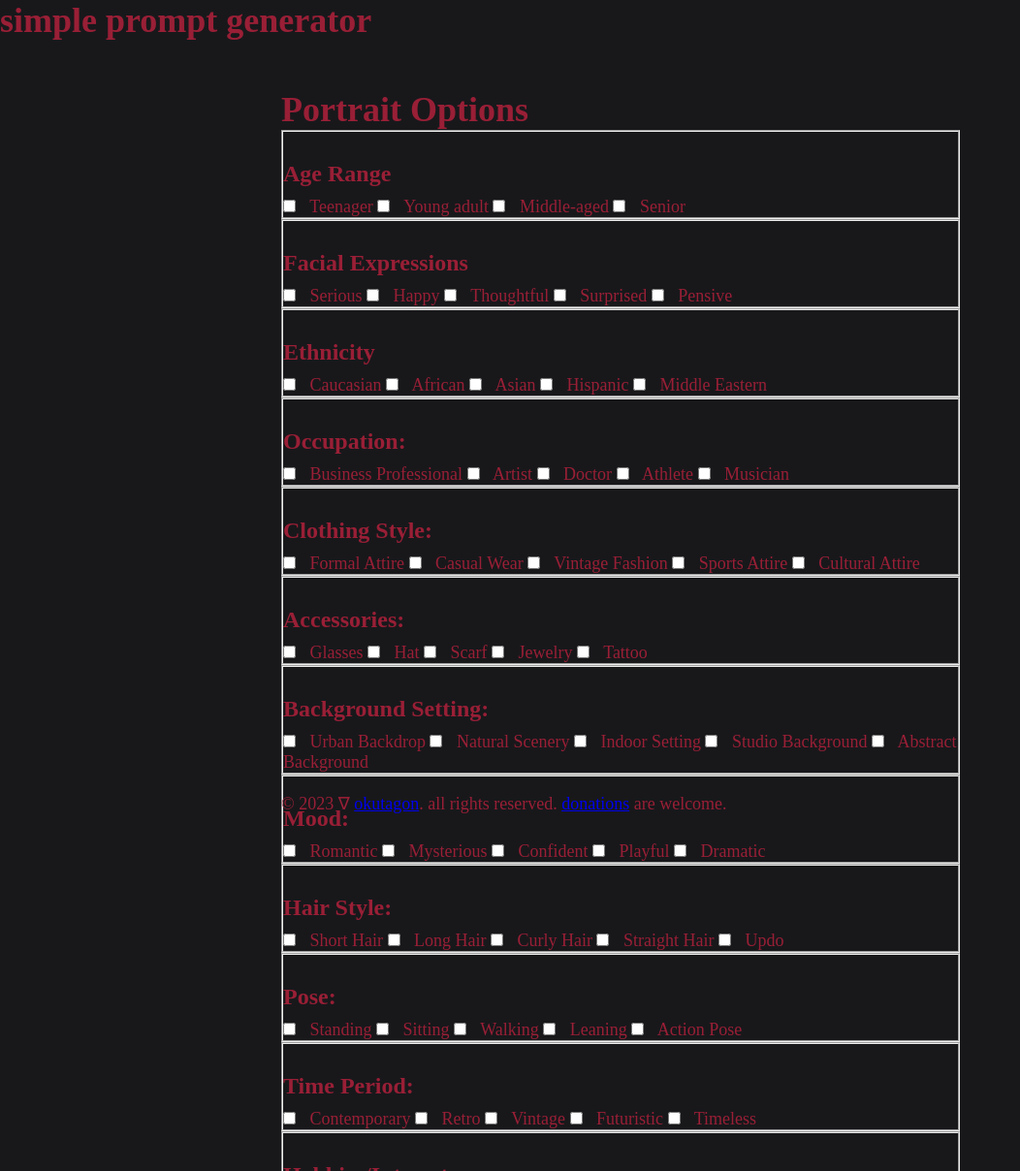
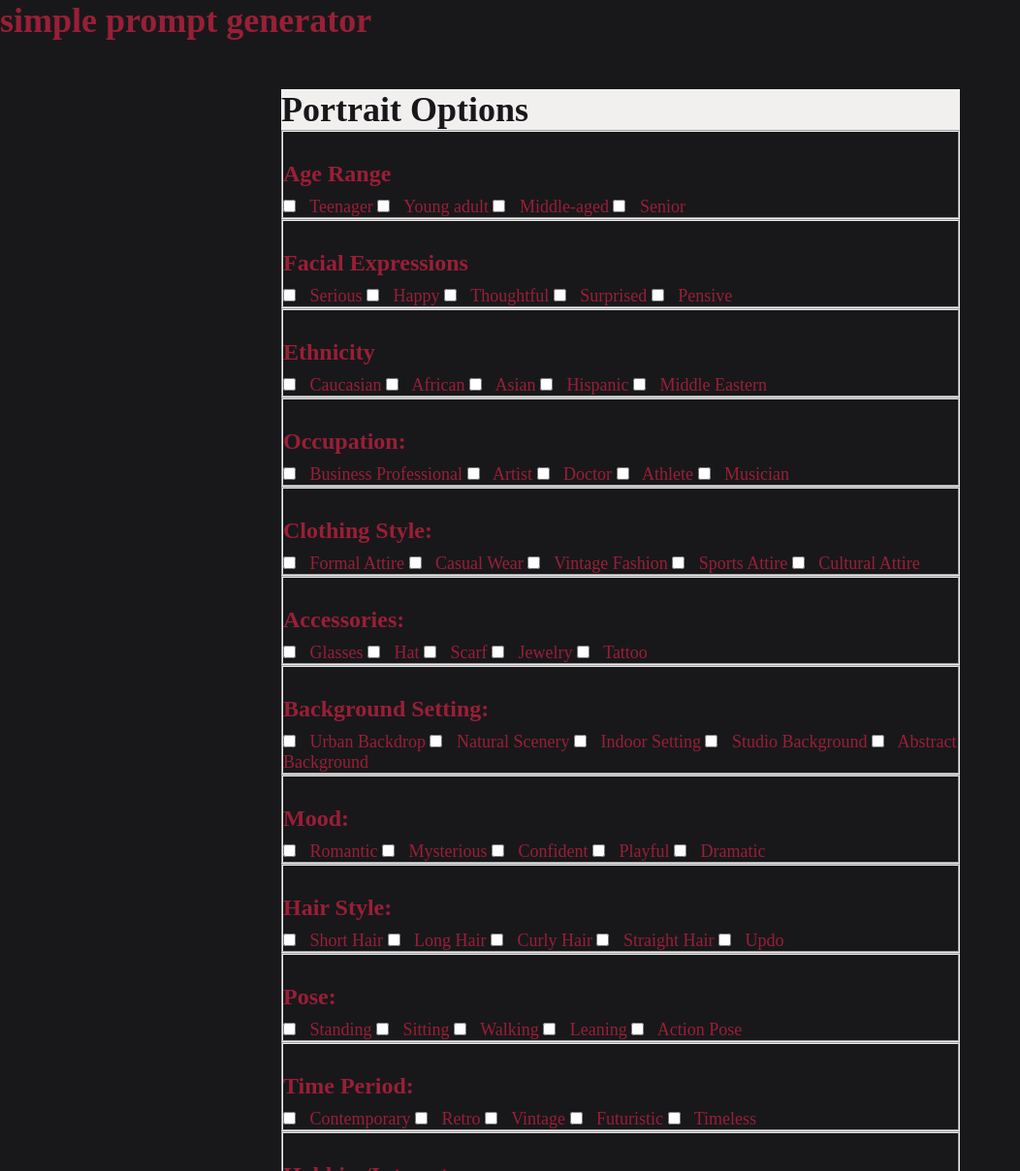
Before and after one commit to levent1ozgur/simple-prompt-generator, a plain HTML site: page index.html in a window 1280 px wide. Shown: the top 1208 px of the page at 97% size, without its empty margins (0-1052 px from the left). Drawn offline with Linux system fonts and the light colour scheme.

Commit message:
Update index.html

```diff
--- a/index.html
+++ b/index.html
@@ -20,7 +20,7 @@
     <h1>simple prompt generator</h1>
 
     <form id="optionsForm">
-<h1>Portrait Options</h1>
+<h1 class="highlight">Portrait Options</h1>
 <fieldset>
 <h2>Age Range</h2>
 <label><input type="checkbox" name="age" value="teenager"> Teenager</label>
@@ -142,9 +142,7 @@
 
 
 </body>
-<footer id="footer">
-<p>&copy; 2023 &nabla; <a href="https://okutagon.dev/">okutagon</a>. all rights reserved. <a href="https://okutagon.dev/donation/">donations</a> are welcome.</p>
-</footer>
+
 </div>
 	<!-- javascript -->
 <script type="text/javascript" src="/scripts/script.js" async></script>
```
